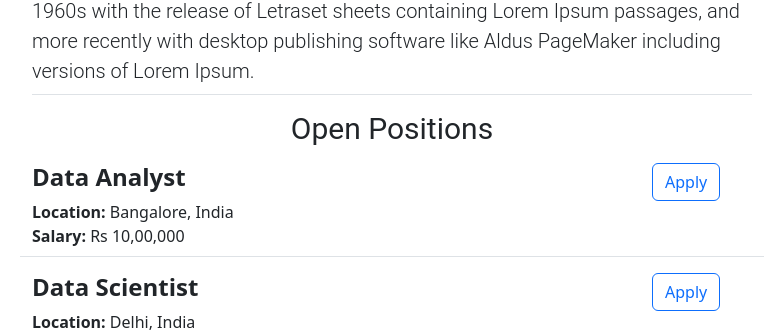
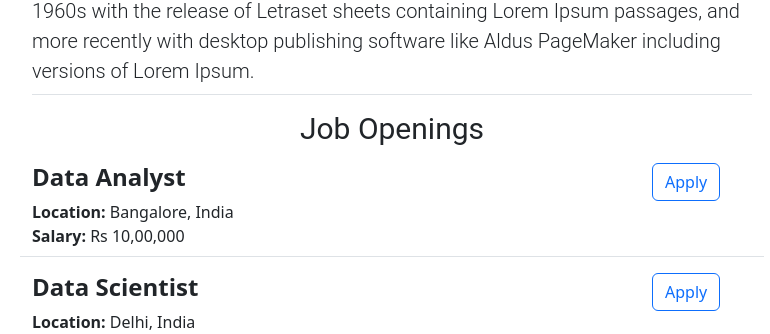
Before and after one commit to adithya-daine/careers-website, a Flask app: page / in a window 1280 px wide. Shown: the part 594-928 px from the top of the page, without its empty margins (248-1018 px from the left). Run offline with Flask 2, Linux system fonts and the light colour scheme.

Commit message:
Made few Structural Changes

```diff
--- a/templates/home.html
+++ b/templates/home.html
@@ -46,9 +46,11 @@
 
     <h2 class="mt-2 mb-2">About Careers</h2>
 
-    <p class="bodytext lead border-bottom" style="margin-bottom: 16px; padding-bottom: 8px">Lorem Ipsum is simply dummy text of the printing and typesetting industry. Lorem Ipsum has been         the industry's standard dummy text ever since the 1500s, when an unknown printer took a galley          of type and scrambled it to make a type specimen book. It has survived not only five centuries,         but also the leap into electronic typesetting, remaining essentially unchanged. It was                  popularised in the 1960s with the release of Letraset sheets containing Lorem Ipsum passages,           and more recently with desktop publishing software like Aldus PageMaker including versions of           Lorem Ipsum.</p>
+    <p class="bodytext lead border-bottom" style="margin-bottom: 16px; padding-bottom: 8px">
+      Lorem Ipsum is simply dummy text of the printing and typesetting industry. Lorem Ipsum has been the industry's standard dummy text ever since the 1500s, when an unknown printer took a galley of type and scrambled it to make a type specimen book. It has survived not only five centuries, but also the leap into electronic typesetting, remaining essentially unchanged. It was popularised in the 1960s with the release of Letraset sheets containing Lorem Ipsum passages, and more recently with desktop publishing software like Aldus PageMaker including versions of Lorem Ipsum.
+    </p>
 
-    <h2>Open Positions</h2>
+    <h2>Job Openings</h2>
 
     <p class="bodytext lead">
       {% for job in jobs %}
```
